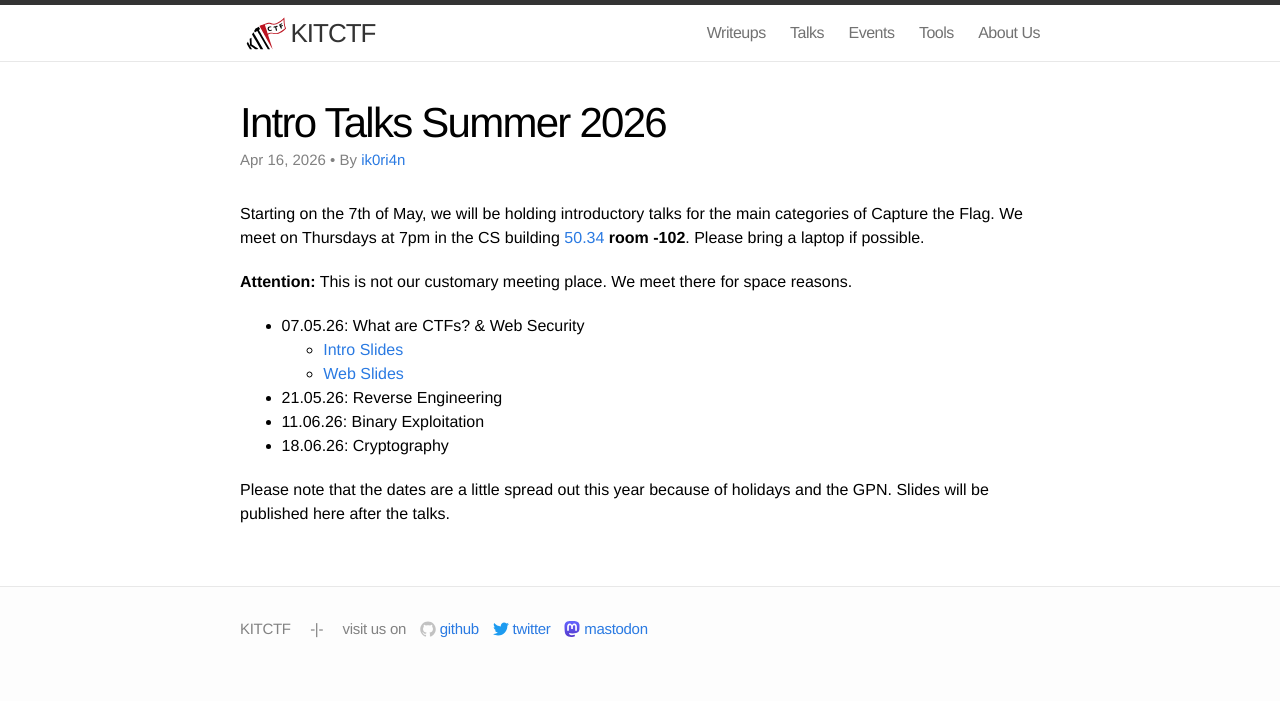
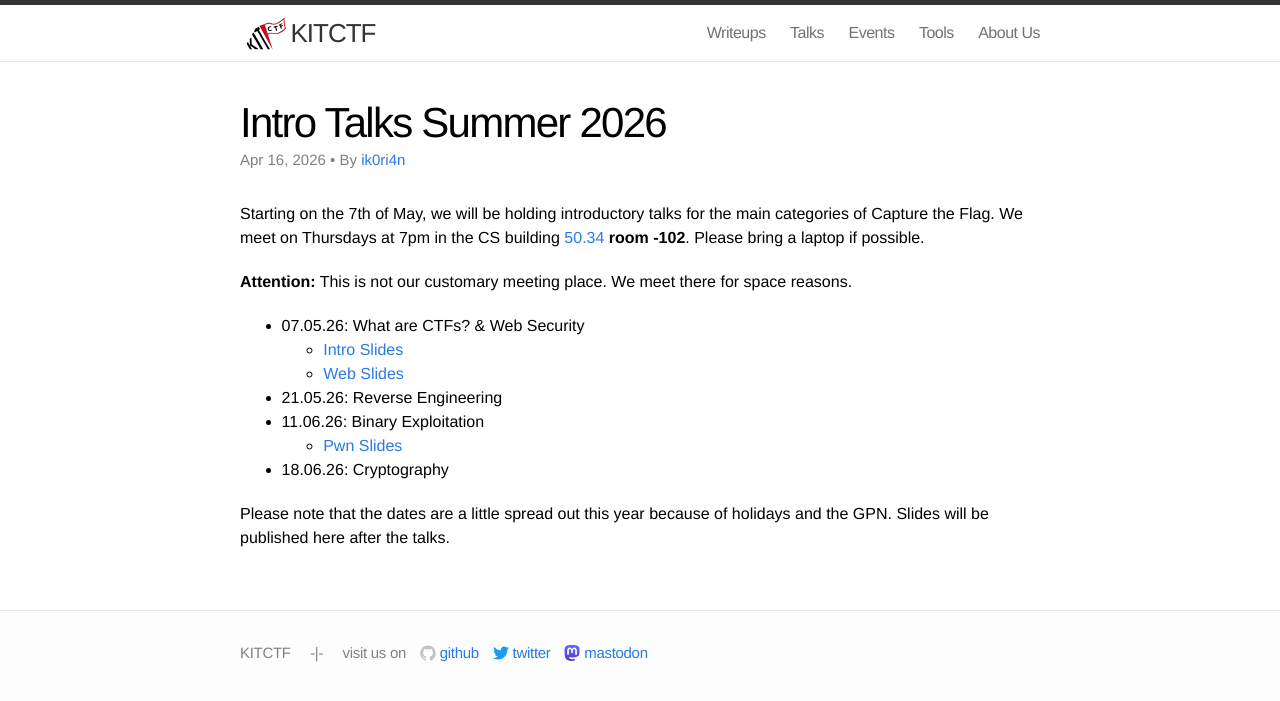
Before and after one commit to kitctf/www, a Jekyll site: the page built from _posts/2026-04-16-intro.md, in a window 1280 px wide. Shown: the top 701 px of the page. Built offline with Jekyll 4.4.1, drawn with Linux system fonts in a browser that asks for light colours.

Commit message:
Add pwn intro slides

```diff
--- a/_posts/2026-04-16-intro.md
+++ b/_posts/2026-04-16-intro.md
@@ -17,6 +17,7 @@ We meet on Thursdays at 7pm in the CS building [50.34](https://www.kit.edu/campu
     * [Web Slides](/talks/2026-05-07-web/web-26-ss.pdf)
  * 21.05.26: Reverse Engineering
  * 11.06.26: Binary Exploitation
+    * [Pwn Slides](/talks/2026-06-11-pwn/pwn-26-ss.pdf)
  * 18.06.26: Cryptography
 
 Please note that the dates are a little spread out this year because of holidays and the GPN.
```
Also changed, not shown: 1 other file.
